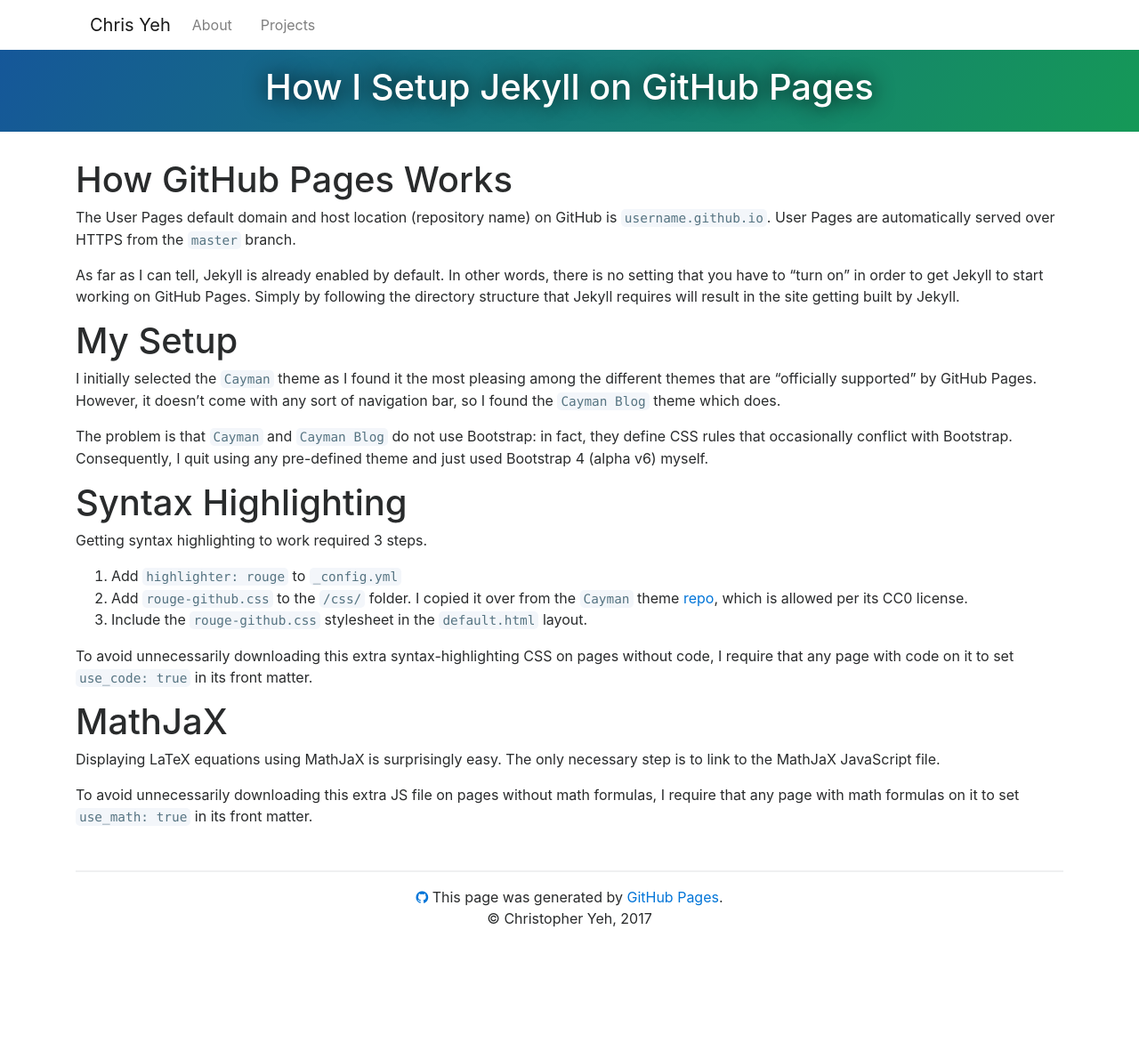
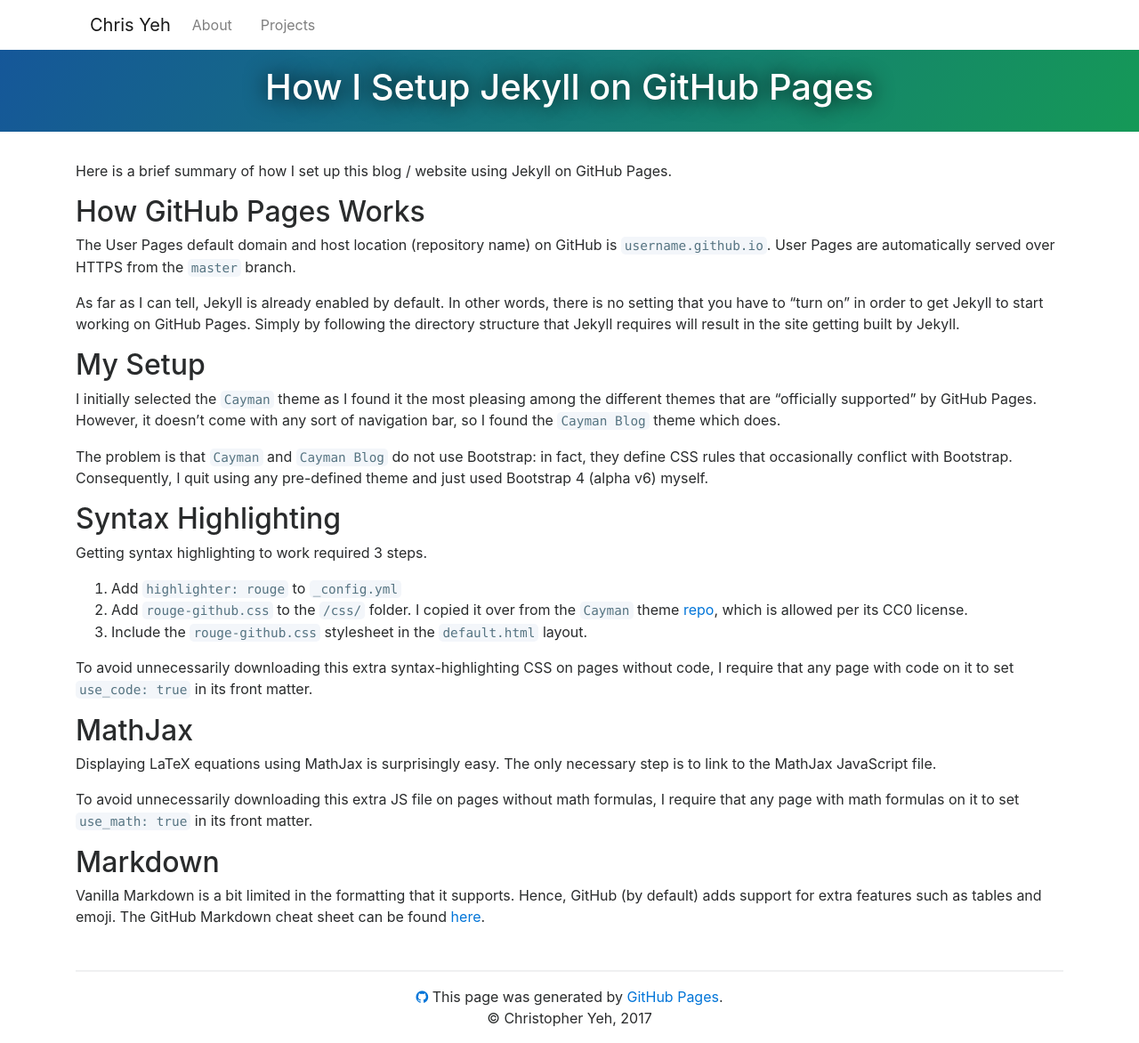
Before and after one commit to chrisyeh96/chrisyeh96.github.io, a Jekyll site: the page built from _posts/2017-08-05-setting-up-jekyll-on-github-pages.md, in a window 1280 px wide. Shown: the whole page at 89% size. Built offline with Jekyll 4.4.1, drawn with Linux system fonts in a browser that asks for light colours; nearby versions of some CDN libraries; before the commit the page ends 1060 px from its top, so only the background shows below that.

Commit message:
Update Post: Setting up Jekyll on GitHub Pages
Add GitHub Markdown guide

```diff
--- a/_posts/2017-08-05-setting-up-jekyll-on-github-pages.md
+++ b/_posts/2017-08-05-setting-up-jekyll-on-github-pages.md
@@ -3,19 +3,21 @@
 layout: default
 ---
 
-# How GitHub Pages Works
+Here is a brief summary of how I set up this blog / website using Jekyll on GitHub Pages.
+
+## How GitHub Pages Works
 
 The User Pages default domain and host location (repository name) on GitHub is `username.github.io`. User Pages are automatically served over HTTPS from the `master` branch.
 
 As far as I can tell, Jekyll is already enabled by default. In other words, there is no setting that you have to "turn on" in order to get Jekyll to start working on GitHub Pages. Simply by following the directory structure that Jekyll requires will result in the site getting built by Jekyll.
 
-# My Setup
+## My Setup
 
 I initially selected the `Cayman` theme as I found it the most pleasing among the different themes that are "officially supported" by GitHub Pages. However, it doesn't come with any sort of navigation bar, so I found the `Cayman Blog` theme which does.
 
 The problem is that `Cayman` and `Cayman Blog` do not use Bootstrap: in fact, they define CSS rules that occasionally conflict with Bootstrap. Consequently, I quit using any pre-defined theme and just used Bootstrap 4 (alpha v6) myself.
 
-# Syntax Highlighting
+## Syntax Highlighting
 
 Getting syntax highlighting to work required 3 steps.
 1. Add `highlighter: rouge` to `_config.yml`
@@ -24,8 +26,12 @@
 
 To avoid unnecessarily downloading this extra syntax-highlighting CSS on pages without code, I require that any page with code on it to set `use_code: true` in its front matter.
 
-# MathJaX
+## MathJax
 
-Displaying LaTeX equations using MathJaX is surprisingly easy. The only necessary step is to link to the MathJaX JavaScript file.
+Displaying LaTeX equations using MathJax is surprisingly easy. The only necessary step is to link to the MathJax JavaScript file.
 
 To avoid unnecessarily downloading this extra JS file on pages without math formulas, I require that any page with math formulas on it to set `use_math: true` in its front matter.
+
+## Markdown
+
+Vanilla Markdown is a bit limited in the formatting that it supports. Hence, GitHub (by default) adds support for extra features such as tables and emoji. The GitHub Markdown cheat sheet can be found [here](https://enterprise.github.com/downloads/en/markdown-cheatsheet.pdf).
```
